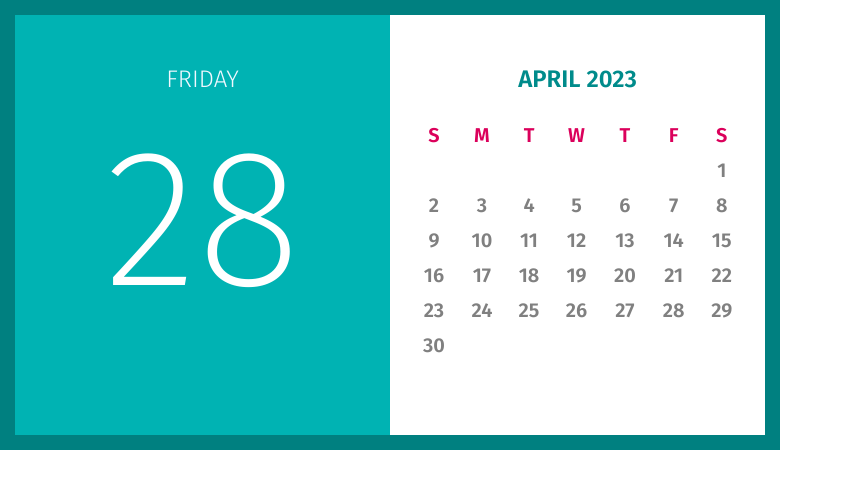
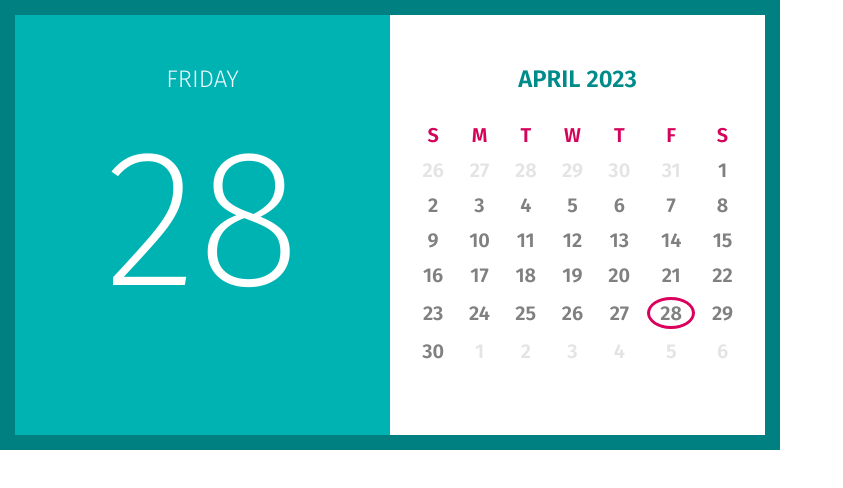
Before and after one commit to ElmiraDzhy/ReactCalendar, a React (Create React App) app: page / in a window 1280 px wide. Shown: the top 488 px of the page, without its empty margins (0-843 px from the left). Built offline with nearby package versions, Linux system fonts and the light colour scheme.

Commit message:
Add day styles

```diff
--- a/src/components/Day/Day.module.css
+++ b/src/components/Day/Day.module.css
@@ -1,13 +1,17 @@
-.day{
-  font-size: 20px;
-  color: grey;
-  font-weight: 600;
+.day {
+	font-size: 20px;
+	font-weight: 600;
 }
 
-.isCurrent{
-
+.isCurrent {
+	color: grey;
 }
 
-.isAnother{
+.isAnother {
+	color: rgba(128, 128, 128, 0.212);
+}
 
+.currentDay{
+  border: 3px solid rgb(219, 0, 91);
+  border-radius: 50%;
 }
--- a/src/components/Day/index.jsx
+++ b/src/components/Day/index.jsx
@@ -1,15 +1,25 @@
-import React from 'react'
-import styles from './Day.module.css'
+import React from "react";
+import styles from "./Day.module.css";
+import classNames from "classnames";
+import { CalendarContext } from "../../contexts/CalendarContext";
+import { isSameDay, getDate } from "date-fns";
 
+function Day(props) {
+	const { isCurrentMonth, number } = props;
 
-function Day( props ) {
-  const { isCurrentMonth, number } = props;
-  // const className=
-  return (
-    <td className={styles.day}>
-     {number }
-    </td>
-  )
+	return (
+		<CalendarContext.Consumer>
+			{(value) => {
+				const className = classNames(styles.day, {
+					[styles.currentDay]: isSameDay(value, number),
+					[styles.isCurrent]: isCurrentMonth,
+					[styles.isAnother]: !isCurrentMonth,
+				});
+
+				return <td className={className}>{getDate(number)}</td>;
+			}}
+		</CalendarContext.Consumer>
+	);
 }
 
-export default Day
+export default Day;
--- a/src/components/Month/Month.module.css
+++ b/src/components/Month/Month.module.css
@@ -5,7 +5,7 @@
 
 .dayOfWeek{
   text-transform: uppercase;
-  color: rgb(219, 0, 91);
+  color: rgb(212, 4, 91);
   font-weight: 600;
   font-size: 20px;
 }
--- a/src/components/Week/index.jsx
+++ b/src/components/Week/index.jsx
@@ -1,6 +1,6 @@
 import React from "react";
 import Day from "../Day";
-import {  isThisMonth,  getDate, addDays } from "date-fns";
+import {  isThisMonth, addDays } from "date-fns";
 import { CalendarContext } from "../../contexts/CalendarContext";
 
 
@@ -26,7 +26,7 @@ function renderDays( start ) {
 			days.push(
 				<Day
 					key={i}
-          number={ getDate( start ) }
+          number={  start  }
           isCurrentMonth
 				/>
 			);
@@ -34,7 +34,7 @@ function renderDays( start ) {
 			days.push(
 				<Day
 					key={i}
-          number={ null }
+          number={  start  }
           isCurrentMonth={false}
 				/>
 			);
```
